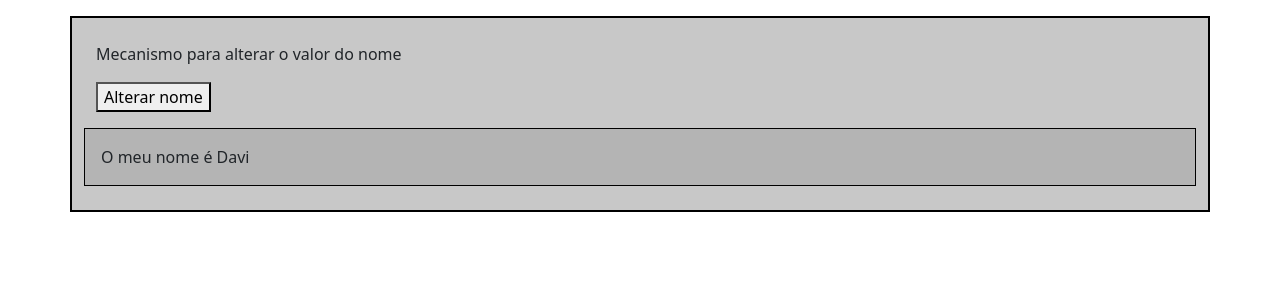
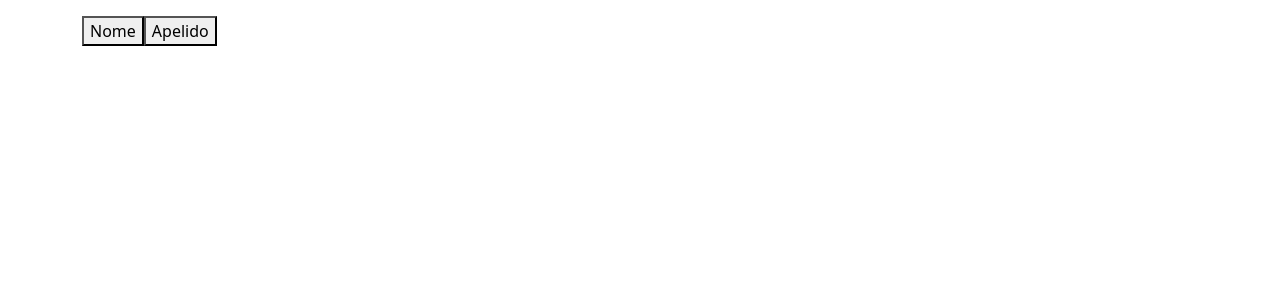
Before and after one commit to dnsdigitaltech/vuejs, a Vue app in the folder vuecli001/: page / in a window 1280 px wide. Shown: the top 300 px of the page. Built offline with nearby package versions, Linux system fonts and the light colour scheme.

Commit message:
Exercicio - comunicaçao de pararent para child

```diff
--- a/vuecli001/src/App.vue
+++ b/vuecli001/src/App.vue
@@ -1,38 +1,39 @@
 <template>
   <div class="container mt-3 box">
-    <div class="row">
-      <div class="col-12 p-4">
-        <p>Mecanismo para alterar o valor do nome</p>
-        <button @click="alterarnome">Alterar nome</button>
-        <app-detalhe :meunome="onomeoriginal"></app-detalhe>
-      </div>
-    </div>
-
+    <button @click="clickNome">Nome</button>
+    <button @click="clickApelido">Apelido</button>
+    <!--<p>{{nome}} {{apelido}}</p>-->
+    <app-infopessoa
+    :infonome="nome"
+    :infoapelido="apelido">
+    </app-infopessoa>
   </div>
 </template>
 
 <script>
-  import Detalhe from './components/Detalhe.vue'
+import infopessoa from './components/infopessoa';
+
   export default{
-    components: {
-      'app-detalhe': Detalhe
+    components:{
+      'app-infopessoa':infopessoa
     },
     data() {
-        return {
-            onomeoriginal: "Davi"
-        }
+      return {
+        nome: '',
+        apelido: ''
+      }
     },
     methods: {
-      alterarnome(){
-        this.onomeoriginal = "Carlos"
+      clickNome(){
+        this.nome = 'Davi'
+      },
+      clickApelido(){
+        this.apelido = 'Bernardo'
       }
     },
   }
 </script>
 
 <style scoped>
-  .box{
-    border: 2px solid black;
-    background-color: rgb(200, 200, 200);
-  }
+
 </style>
--- a/vuecli001/src/components/Detalhe.vue
+++ /dev/null
@@ -1,16 +0,0 @@
-<template>
-    <div class="row box1 mt-3 p-3">
-        O meu nome é {{meunome}}
-    </div>
-</template>
-<script>
-export default {
-    props: ['meunome']
-}
-</script>
-<style scoped>
-    .box1{
-      border: 1px solid black;
-      background-color: rgb(180, 180, 180);
-    }
-</style>
--- /dev/null
+++ b/vuecli001/src/components/infopessoa.vue
@@ -0,0 +1,13 @@
+<template>
+    <div>
+        <p>{{infonome}} {{infoapelido}}</p>
+    </div>
+</template>
+
+<script>
+export default {
+    props: [
+        'infonome', 'infoapelido'
+    ]
+}
+</script>
```
